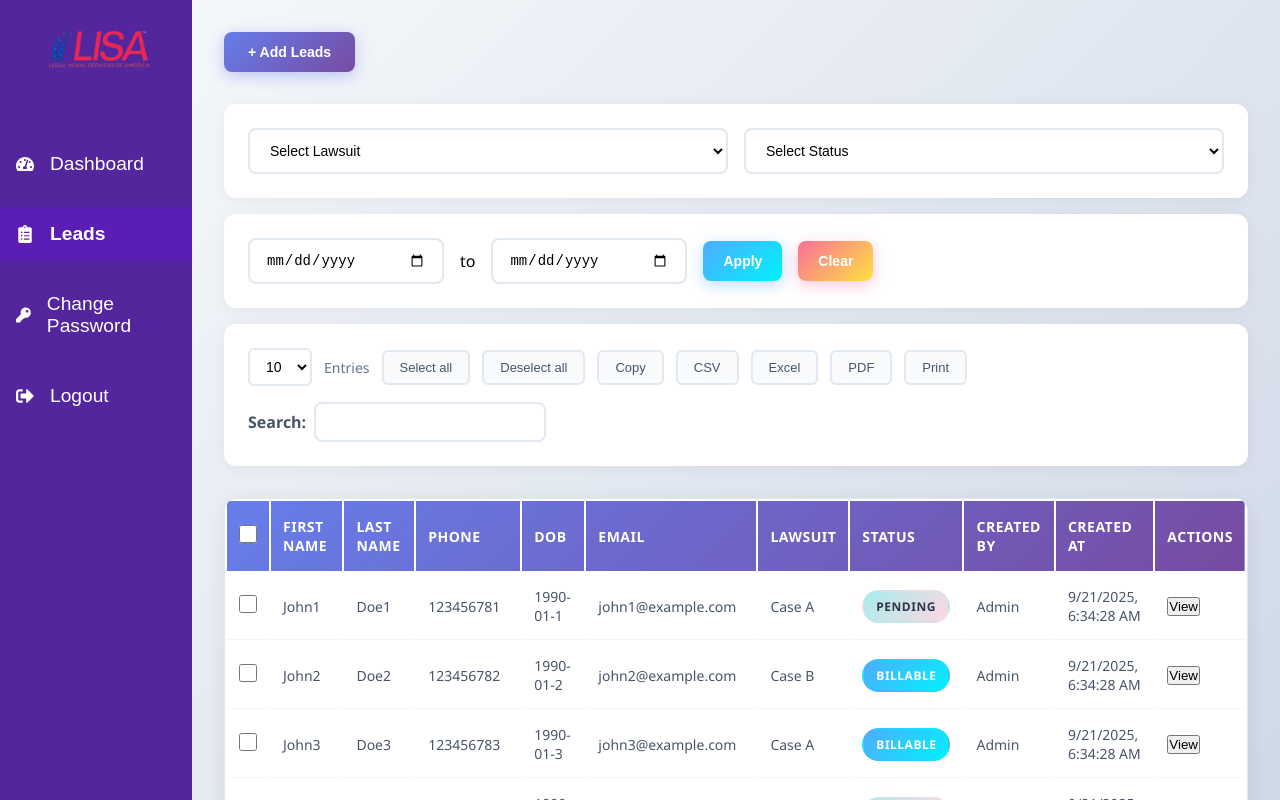
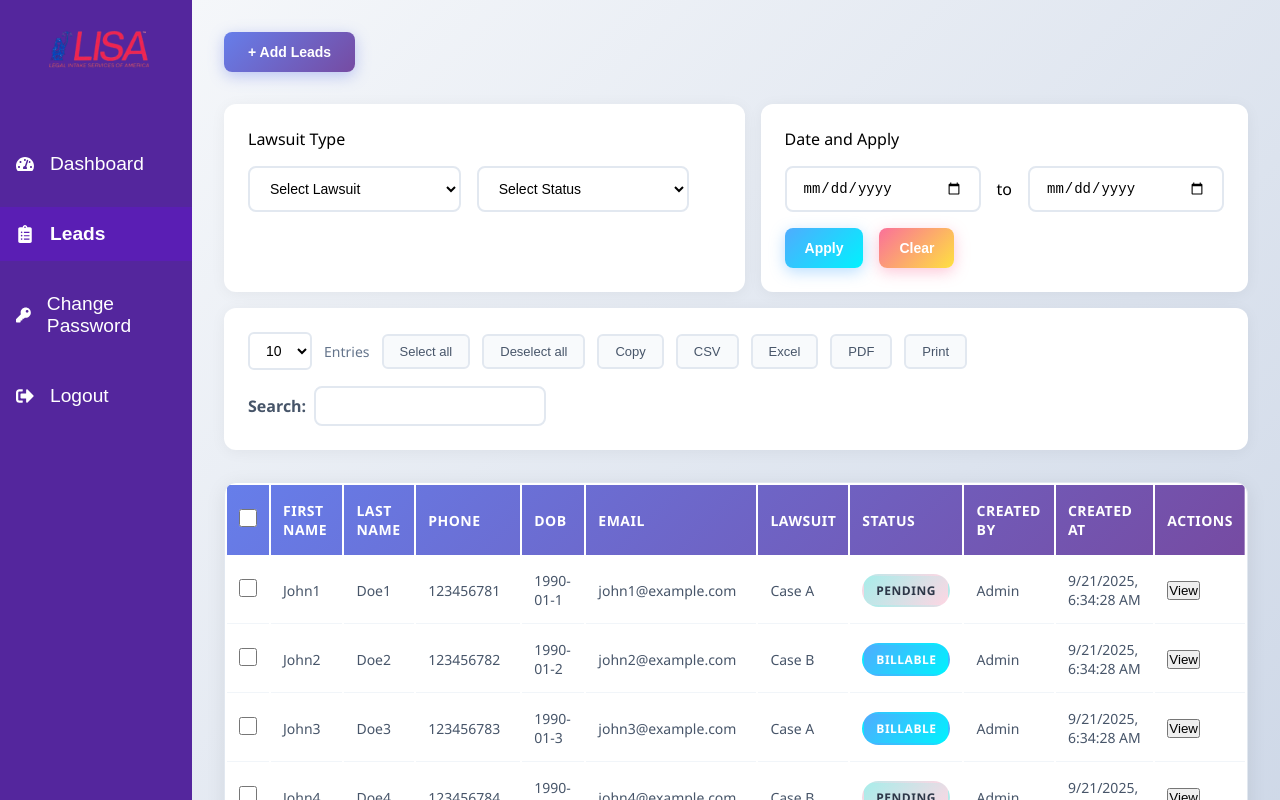
Before and after one commit to AryaK-31/lisa-test, a React (Vite) app: page /leads/nec in a window 1280 px wide. Both pictures are taken after a click on the item "Leads". Built offline with nearby package versions, Linux system fonts and the light colour scheme.

Commit message:
leads page restructred

```diff
--- a/src/forms/LeadsForm.module.css
+++ b/src/forms/LeadsForm.module.css
@@ -1,19 +1,19 @@
 /* Container */
 .formPage {
-  max-width: 1100px;
-  margin: 30px auto;
-  padding: 25px;
-  background: #ffffff;
-  border-radius: 12px;
-  box-shadow: 0 4px 10px rgba(0, 0, 0, 0.1);
   font-family: "Segoe UI", Tahoma, Geneva, Verdana, sans-serif;
+  min-height: 100vh;
+  box-sizing: border-box;
+  display: flex;
+  flex-direction: column;
+  justify-content: flex-start;
+  padding: 1rem;
 }
 
 /* Heading */
 .formPage h2 {
   text-align: center;
   color: #4B0082;
-  font-size: 1.8rem;
+  font-size: 2rem;
   margin-bottom: 25px;
   font-weight: 600;
 }
@@ -110,7 +110,7 @@
 /* Button wrapper to center the button */
 .buttonWrapper {
   display: flex;
-  justify-content: center; /* Horizontally centers the button */
+  justify-content: center;
   margin-top: 15px;
   width: 100%;
 }
@@ -148,4 +148,16 @@
   .submitBtn {
     width: 100%;
   }
+
+  .formPage {
+    padding-bottom: 56px;
+  }
+
+  .buttonWrapper {
+    margin-bottom: 32px;
+  }
+
+  .formPage h2 {
+    font-size: 1.5rem;
+  }
 }
--- a/src/pages/Leads.jsx
+++ b/src/pages/Leads.jsx
@@ -2,12 +2,10 @@ import { useState, useEffect } from "react";
 import { useNavigate } from "react-router-dom";
 import styles from "./UserLeads.module.css";
 
-// 📦 extra imports for export features
 import * as XLSX from "xlsx";
 import jsPDF from "jspdf";
 import autoTable from "jspdf-autotable";
 
-// Dummy data
 const dummyLeads = Array.from({ length: 50 }, (_, i) => ({
   leadId: i + 1,
   firstName: `John${i + 1}`,
@@ -42,11 +40,9 @@ export default function AdminLeads() {
   const [statuses, setStatuses] = useState(dummyStatuses);
   const [loading, setLoading] = useState(true);
 
-  // Pagination state
   const [currentPage, setCurrentPage] = useState(1);
   const [entriesPerPage, setEntriesPerPage] = useState(10);
 
-  // filters
   const [selectedLawsuit, setSelectedLawsuit] = useState("");
   const [selectedStatus, setSelectedStatus] = useState("");
   const [fromDate, setFromDate] = useState("");
@@ -54,21 +50,19 @@ export default function AdminLeads() {
   const [searchQuery, setSearchQuery] = useState("");
   const [selected, setSelected] = useState([]);
 
-  // history popup
   const [showHistory, setShowHistory] = useState(false);
   const [historyData, setHistoryData] = useState([]);
   const [historyLoading, setHistoryLoading] = useState(false);
 
   const navigate = useNavigate();
 
-  // Load dummy data on mount
   useEffect(() => {
     setLoading(true);
     setTimeout(() => {
       setAllLeads(dummyLeads);
       setLeads(dummyLeads);
       setLoading(false);
-    }, 500); // simulate loading
+    }, 500);
   }, []);
 
   const getStatusClass = (status) => {
@@ -82,7 +76,7 @@ export default function AdminLeads() {
     }
   };
 
-  // Apply filters
+
   const handleApplyFilters = () => {
     let filtered = [...allLeads];
     if (selectedLawsuit) filtered = filtered.filter(l => l.lawsuitName === selectedLawsuit);
@@ -93,7 +87,7 @@ export default function AdminLeads() {
     setCurrentPage(1);
   };
 
-  // Clear filters
+
   const handleClearFilters = () => {
     setSelectedLawsuit("");
     setSelectedStatus("");
@@ -103,7 +97,7 @@ export default function AdminLeads() {
     setCurrentPage(1);
   };
 
-  // Search
+
   useEffect(() => {
     if (!searchQuery) {
       setLeads(allLeads);
@@ -122,7 +116,7 @@ export default function AdminLeads() {
     setCurrentPage(1);
   }, [searchQuery, allLeads]);
 
-  // Pagination
+
   const totalEntries = leads.length;
   const totalPages = Math.ceil(totalEntries / entriesPerPage);
   const startIndex = (currentPage - 1) * entriesPerPage;
@@ -134,7 +128,7 @@ export default function AdminLeads() {
     setCurrentPage(page);
   };
 
-  // Export
+
   const headers = ["First Name", "Last Name", "Phone", "DOB", "Email", "Lawsuit", "Status", "Created By", "Created At"];
   const rows = leads.map(l => [
     l.firstName, l.lastName, l.phone, l.dob, l.email, l.lawsuitName, l.statusName, l.nameCreatedBy, l.createdAt
@@ -180,7 +174,6 @@ export default function AdminLeads() {
     printWindow.print();
   };
 
-  // Selection
   const allSelected = selected.length === leads.length && leads.length > 0;
   const handleSelectAll = () => setSelected(leads.map(l => l.leadId));
   const handleDeselectAll = () => setSelected([]);
@@ -200,8 +193,13 @@ export default function AdminLeads() {
 
       {!showSelect && (
         <>
+          <div className={styles.filterAndApply}>
             {/* Filters */}
             <div className={styles.filtersRow}>
+              <div>
+                <p>Lawsuit Type</p>
+              </div>
+              <div>
                 <select value={selectedLawsuit} onChange={e => setSelectedLawsuit(e.target.value)} className={styles.filterSelect}>
                   <option value="">Select Lawsuit</option>
                   {lawsuits.map(ls => <option key={ls.id} value={ls.lawsuitName}>{ls.lawsuitName}</option>)}
@@ -211,14 +209,21 @@ export default function AdminLeads() {
                   {statuses.map(st => <option key={st.id} value={st.statusName}>{st.statusName}</option>)}
                 </select>
               </div>
+            </div>
 
             {/* Date & Apply */}
             <div className={styles.dateRow}>
+              <p>Date and Apply</p>
+              <div className={styles.dateRowSelect}>
                 <input type="date" value={fromDate} onChange={e => setFromDate(e.target.value)} className={styles.dateRange} />
                 <span> to </span>
                 <input type="date" value={toDate} onChange={e => setToDate(e.target.value)} className={styles.dateRange} />
+              </div>
+              <div className={styles.dateRowBtn}>
                 <button className={styles.applyBtn} onClick={handleApplyFilters}>Apply</button>
                 <button className={styles.clearBtn} onClick={handleClearFilters}>Clear</button>
+              </div>
+            </div>
           </div>
 
           {/* Export + Search */}
--- a/src/pages/UserLeads.module.css
+++ b/src/pages/UserLeads.module.css
@@ -34,8 +34,19 @@
 }
 
 /* ================== FILTERS SECTION ================== */
+
+
+.filterAndApply {
+  display: flex;
+  gap: 1rem;
+}
+
+
 .filtersRow {
-  display: grid;
+  display: flex;
+  flex-direction: column;
+  gap: 1rem;
+  width: 55%;
   grid-template-columns: 1fr 1fr;
   gap: 1rem;
   margin-bottom: 1rem;
@@ -45,14 +56,22 @@
   box-shadow: 0 2px 15px rgba(0, 0, 0, 0.05);
 }
 
+
 .filterSelect {
   padding: 12px 16px;
+  flex: 1;
+  width: 45%;
+  margin-left: 1rem;
   border: 2px solid #e2e8f0;
   border-radius: 8px;
   background: white;
   font-size: 14px;
   transition: all 0.3s ease;
   outline: none;
+}
+
+.filterSelect:first-of-type {
+  margin-left: 0;
 }
 
 .filterSelect:focus {
@@ -63,7 +82,8 @@
 /* ================== DATE FILTERS ================== */
 .dateRow {
   display: flex;
-  align-items: center;
+  flex: 1;
+  flex-direction: column;
   gap: 1rem;
   margin-bottom: 1rem;
   background: white;
@@ -71,6 +91,17 @@
   border-radius: 12px;
   box-shadow: 0 2px 15px rgba(0, 0, 0, 0.05);
   flex-wrap: wrap;
+}
+
+.dateRowSelect {
+  display: flex;
+  gap: 1rem;
+  align-items: center;
+}
+
+.dateRowBtn {
+  display: flex;
+  gap: 1rem;
 }
 
 .dateRange {
@@ -89,7 +120,8 @@
   box-shadow: 0 0 0 3px rgba(102, 126, 234, 0.1);
 }
 
-.applyBtn, .clearBtn {
+.applyBtn,
+.clearBtn {
   padding: 12px 20px;
   border: none;
   border-radius: 8px;
@@ -300,7 +332,10 @@
 }
 
 /* ================== ACTION BUTTONS ================== */
-.viewBtn, .historyBtn, .editBtn, .saveBtn {
+.viewBtn,
+.historyBtn,
+.editBtn,
+.saveBtn {
   padding: 6px 12px;
   border: none;
   border-radius: 6px;
@@ -627,7 +662,10 @@
     font-size: 10px;
   }
 
-  .viewBtn, .historyBtn, .editBtn, .saveBtn {
+  .viewBtn,
+  .historyBtn,
+  .editBtn,
+  .saveBtn {
     padding: 4px 8px;
     font-size: 10px;
     margin-right: 0.25rem;
@@ -679,9 +717,17 @@
 
 /* ================== LOADING ANIMATION ================== */
 @keyframes pulse {
-  0% { opacity: 0.6; }
-  50% { opacity: 1; }
-  100% { opacity: 0.6; }
+  0% {
+    opacity: 0.6;
+  }
+
+  50% {
+    opacity: 1;
+  }
+
+  100% {
+    opacity: 0.6;
+  }
 }
 
 .loading {
@@ -726,11 +772,18 @@
 
 /* ================== ANIMATIONS ================== */
 @keyframes fadeIn {
-  from { opacity: 0; transform: translateY(20px); }
-  to { opacity: 1; transform: translateY(0); }
+  from {
+    opacity: 0;
+    transform: translateY(20px);
+  }
+
+  to {
+    opacity: 1;
+    transform: translateY(0);
+  }
 }
 
-.leadsPage > * {
+.leadsPage>* {
   animation: fadeIn 0.6s ease-out;
 }
 
@@ -739,7 +792,8 @@
 }
 
 /* ================== HIGH DPI SUPPORT ================== */
-@media (-webkit-min-device-pixel-ratio: 2), (min-resolution: 192dpi) {
+@media (-webkit-min-device-pixel-ratio: 2),
+(min-resolution: 192dpi) {
   .leadsTable {
     border-width: 0.5px;
   }
```
Lines whose indentation alone changed are shown as unchanged.
